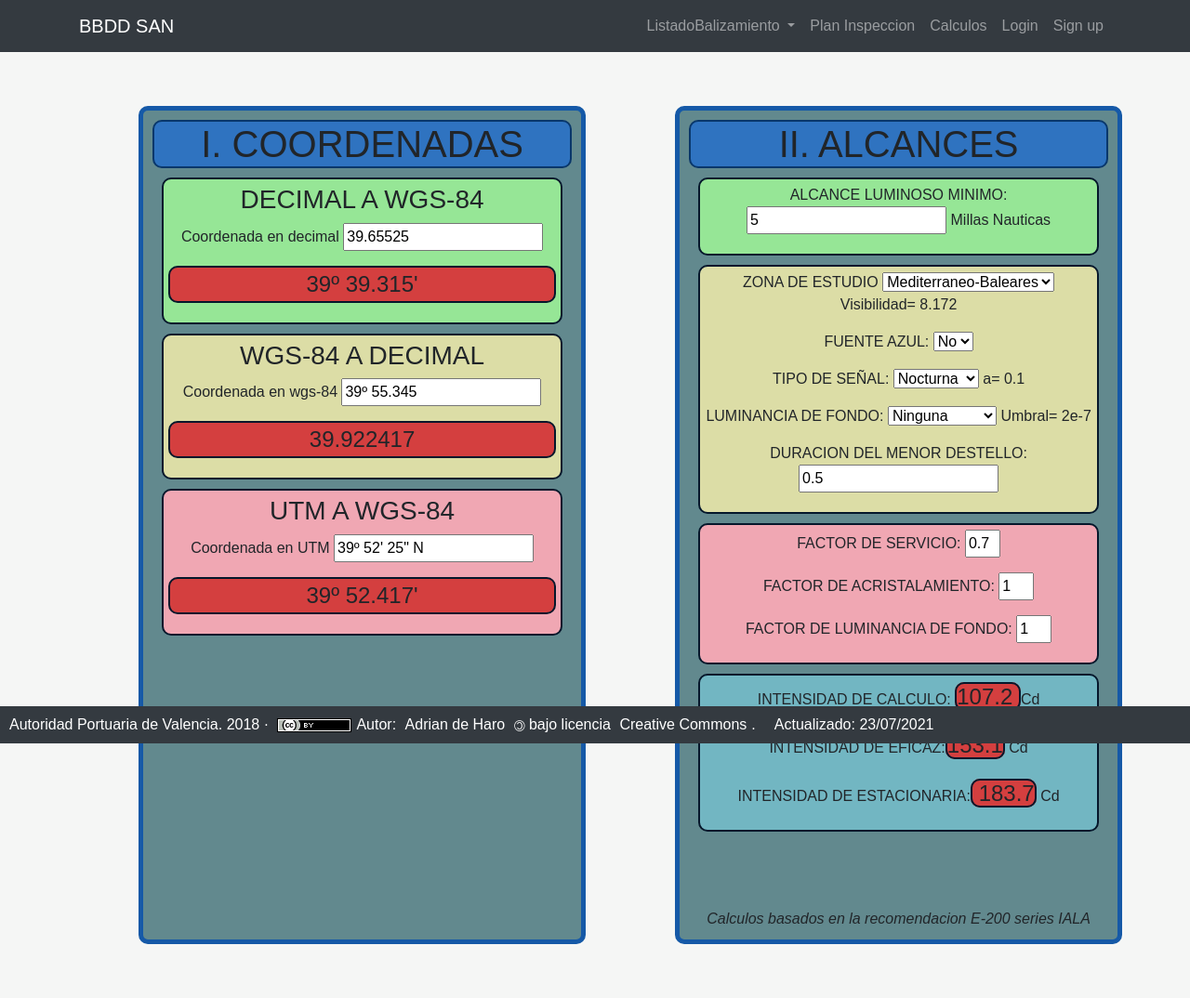
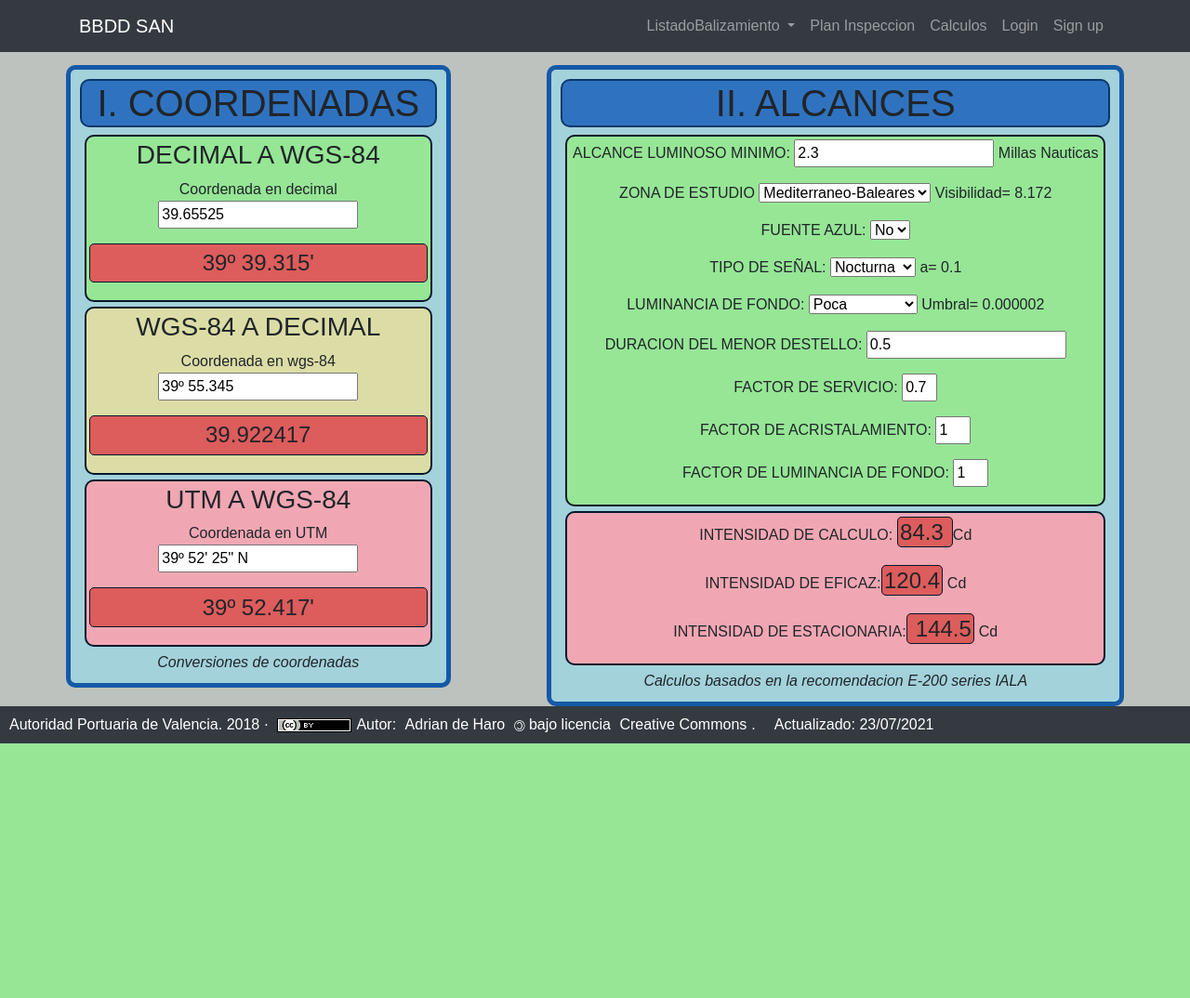
Before and after one commit to venturas55/nodejsSAN, a Node server app: page /calculos in a window 1280 px wide. Shown: the whole page at 93% size. After the commit the page ends 800 px from the top, so only its background shows below. Run offline with Node 20, Linux system fonts and the light colour scheme; some libraries are stand-ins or nearby versions.

Commit message:
Se reajusta un poco la pagina de calculos

```diff
--- a/src/public/css/calculosStyle.css
+++ b/src/public/css/calculosStyle.css
@@ -1,6 +1,7 @@
 
 .calculos {
-    background-color: #62898e;
+    height: 50%;
+    background-color: #9fd6e0db;
     text-align: center;
     margin: 10px;
     padding: 10px;
@@ -16,8 +17,8 @@
   }
   .calculos div {
     text-align: center;
-    margin: 10px;
-    padding: 5px;
+    margin: 5px;
+    padding: 3px;
     border: 2px solid rgb(5, 23, 43);
   }
 
@@ -36,14 +37,10 @@
     background-color: rgb(240, 167, 179);
   }
 
-  .calculos .cuatro {
-    border-radius: 10px;
-    background-color: rgb(114, 182, 194);
+   .resultado {
+    border-radius: 5px;
+    border: 1px solid rgb(5, 23, 43);
+    font-size: 150%;
+    background: rgb(221, 92, 92);
+    padding: 0.1em;
   }
-
-  .resultado {
-    border-radius: 10px;
-    border: 2px solid rgb(5, 23, 43);
-    font-size: 150%;
-    background: rgb(212, 63, 63);
-  }
--- a/src/public/css/styles.css
+++ b/src/public/css/styles.css
@@ -1,5 +1,5 @@
 body{
-    background: #f5f6f5;
+    background: #bec2be;
     font-family: sans-serif;
 }
 
@@ -15,8 +15,8 @@
   display: block;
   z-index:1000;
 }
-tr:hover, tr:hover a{
-  background-color: rgb(50, 50, 54);
+.listado tr:hover, .listado tr:hover a{
+  background-color: rgb(98, 150, 234);
   color:whitesmoke;
   text-decoration: none;
 }
@@ -25,25 +25,23 @@
     width: 100vw;
     height: 100vh;
 }
-
+a{
+  text-decoration: none;
+  color:black;
+}
 .fondo{
-     color: rgb(24, 59, 214);
+   /*   color: rgba(24, 59, 214, 0.182); */
     min-height: 30rem;
     width: 100%;
     height: 100%;
     padding-top: 1rem;
+    opacity: 0.5;
     background: url('/img/bg.jpg') no-repeat center center;
     background-size: cover;
     -moz-background-size: cover;
     -webkit-background-size: cover;
     -o-background-size: cover;
     background-attachment: fixed;
-}
-
-.masthead h1{
-    font-size: 4rem;
-    margin: 0;
-    padding: 0;
 }
 
 .footer {
--- a/src/views/balizas/plantilla.hbs
+++ b/src/views/balizas/plantilla.hbs
@@ -175,4 +175,5 @@
             </form>
         </table>
     </div>
+     <a href="/balizas/delete/{{nif}}"><button class="btn btn-danger">BORRAR</button></a>
 </div>
--- a/src/views/calculos.hbs
+++ b/src/views/calculos.hbs
@@ -1,8 +1,7 @@
 
 <div class="container-fluid">
-    <div class="row m-5">
-
-        <div class="col-5 calculos mx-auto" id="coordenadas">
+    <div class="row m-1">
+        <div class="col-4 calculos mx-auto" id="coordenadas">
             <h1> I. COORDENADAS</h1>
 
             <div class="uno">
@@ -26,20 +25,14 @@
                 <p class="resultado">\{{resultado3}}</p>
                 <p>\{{error3}}</p>
             </div>
-            <br>
+            <i> Conversiones de coordenadas</i>
         </div>
-        <div class="col-5 calculos" id="alcances">
-            <h1> II. ALCANCES
-                <!-- <button id="btncuatro" class="btn btn-warning" v-on:click="calcularAlcance">Calcular</button> -->
-            </h1>
+        <div class="col-6 calculos mx-auto" id="alcances">
+            <h1> II. ALCANCES  </h1>
+            <div class="uno">
+                <p> ALCANCE LUMINOSO MINIMO: <input type="number" placeholder="millas nauticas" step="0.1" v-model="alcance"
+                        size="2"> Millas Nauticas </p>
 
-
-            <div class="uno">
-                <p> ALCANCE LUMINOSO MINIMO: <input type="number" placeholder="millas nauticas" v-model="alcance"
-                        size="2"> Millas Nauticas </p>
-            </div>
-
-            <div class="dos">
                 <p> ZONA DE ESTUDIO <select name="visibilidad" v-model="visibilidad">
                         <option value="8.172">Mediterraneo-Baleares</option>
                         <option value="6.246">Cantabrico-Galia</option>
@@ -66,21 +59,18 @@
                         <option value="Poca">Poca</option>
                         <option value="Considerable">Considerable</option>
                     </select> Umbral= <span> \{{umbral}}</span> </p>
-                <p> DURACION DEL MENOR DESTELLO: <input type="number" v-model="destello" value="0.5" size="4"> </p>
-            </div>
+                <p> DURACION DEL MENOR DESTELLO: <input type="number" v-model="destello" step="0.05" value="0.5" size="4"> </p>
 
-            <div class="tres">
                 <p> FACTOR DE SERVICIO: <input type="text" v-model="coef1" size="1"></p>
                 <p> FACTOR DE ACRISTALAMIENTO: <input type="text" v-model="coef2" size="1"></p>
                 <p> FACTOR DE LUMINANCIA DE FONDO: <input type="text" v-model="coef3" size="1"></p>
             </div>
 
-            <div class="cuatro">
+            <div class="tres">
                 <p> INTENSIDAD DE CALCULO: <span class="resultado"> \{{Icalculo}} </span> Cd </p>
                 <p> INTENSIDAD DE EFICAZ:<span class="resultado">\{{Ieficaz}}</span> Cd</p>
                 <p> INTENSIDAD DE ESTACIONARIA:<span class="resultado"> \{{Iestacionaria}}</span> Cd</p>
             </div>
-            <br><br><br>
             <i> Calculos basados en la recomendacion E-200 series IALA</i>
         </div>
     </div>
@@ -90,10 +80,10 @@
 var app = new Vue({
   el: "#alcances",
   data: {
-    alcance: 5,
+    alcance: 2.3,
     visibilidad: 8.172,
     tipo: "Nocturna",
-    fondo: "Ninguna",
+    fondo: "Poca",
     umbral1: null,
     destello: "0.5",
     coef1: "0.7",
```
Also changed, not shown: src/views/balizas/list.hbs (+6 -7 lines).
